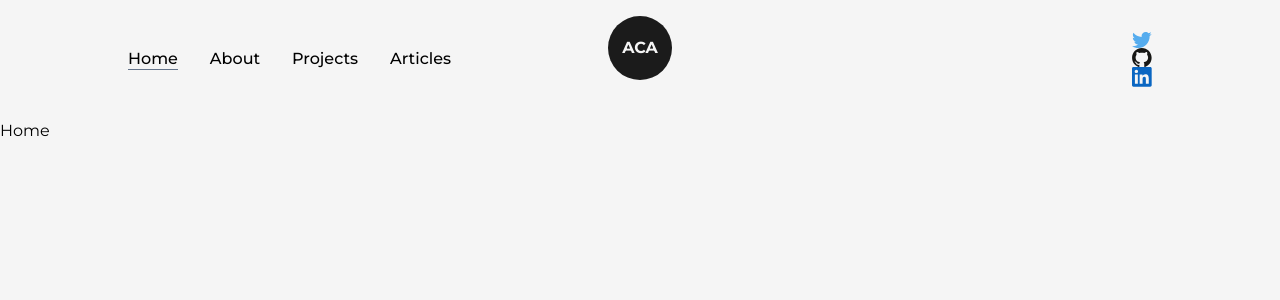
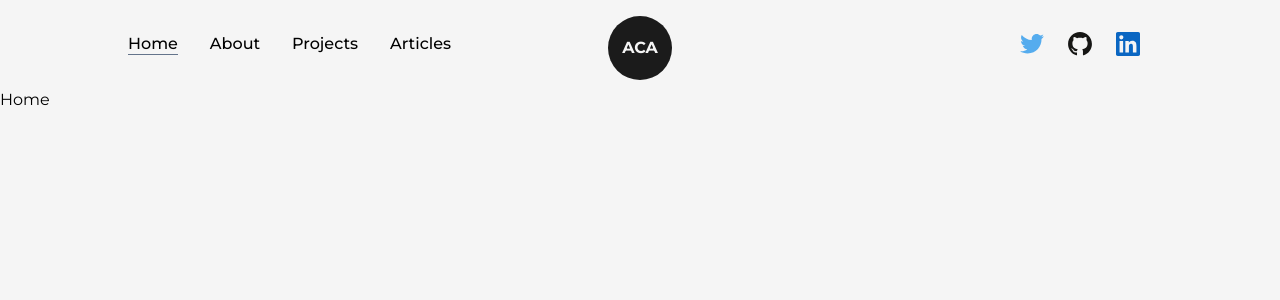
Before and after one commit to Pixel-Raindrops-Sunset/adrian-ayala_portfolio-nextjs-tailwindcss, a Next.js app: page / in a window 1280 px wide. Shown: the top 300 px of the page. Built offline with nearby package versions, Linux system fonts and the light colour scheme.

Commit message:
Social icon bounce
Social icons use framer-motion for bounce effect, updated page title

```diff
--- a/src/components/NavBar.js
+++ b/src/components/NavBar.js
@@ -3,6 +3,7 @@ import { useRouter } from "next/router";
 import React from "react";
 import Logo from "./Logo";
 import { TwitterIcon, GitHubIcon, LinkedInIcon } from "./Icons";
+import {motion} from "framer-motion"
 
 
 const CustomLink = ({href, title, className=""}) => {
@@ -35,23 +36,39 @@ const NavBar = () => {
         <CustomLink href="/articles" title="Articles" className="mx-4"/>
       </nav>
 
+{/* Removing link element and placing a element in place, added social media profile links
+that have a small bounce when user hovers over caused from framer-motion        */}
+      <nav className="flex items-center justify-center flex-wrap">
 
-      <nav>
-        <Link href="/" target ={"_blank"}>
+        <motion.a href="https://twitter.com/tonedef_ari" target={"_blank"}
+          className="w-6 mx-3"
+          whileHover={{y:-2}}
+          whileTap={{scale:0.9}}>
           <TwitterIcon />
-        </Link>
-        <Link href="/" target ={"_blank"}>
+        </motion.a>
+
+        <motion.a href="https://github.com/LazyRubiksCube" target={"_blank"}
+          className="w-6 mx-3"
+          whileTap={{scale:0.9}}
+          whileHover={{y:-2}}
+          >
           <GitHubIcon />
-        </Link>
-        <Link href="/" target ={"_blank"}>
+        </motion.a>
+
+        <motion.a href="https://www.linkedin.com/in/adrian-ayala-09a51834/" target={"_blank"}
+          className="w-6 mx-3"
+          whileTap={{scale:0.9}}
+          whileHover={{y:-2}}>
           <LinkedInIcon />
-        </Link>
+        </motion.a>
 
 
       </nav>
+
       <div className="absolute left-[50%] top-2 translate-x-[-50%]">
       <Logo />
       </div>
+
     </header>
   )
 }
--- a/src/pages/index.tsx
+++ b/src/pages/index.tsx
@@ -5,7 +5,7 @@ export default function Home() {
   return (
     <>
       <Head>
-        <title>Create Next App</title>
+        <title>adrianAYALA</title>
         <meta name="description" content="Generated by create next app" />
       </Head>
       <main className="">
```
